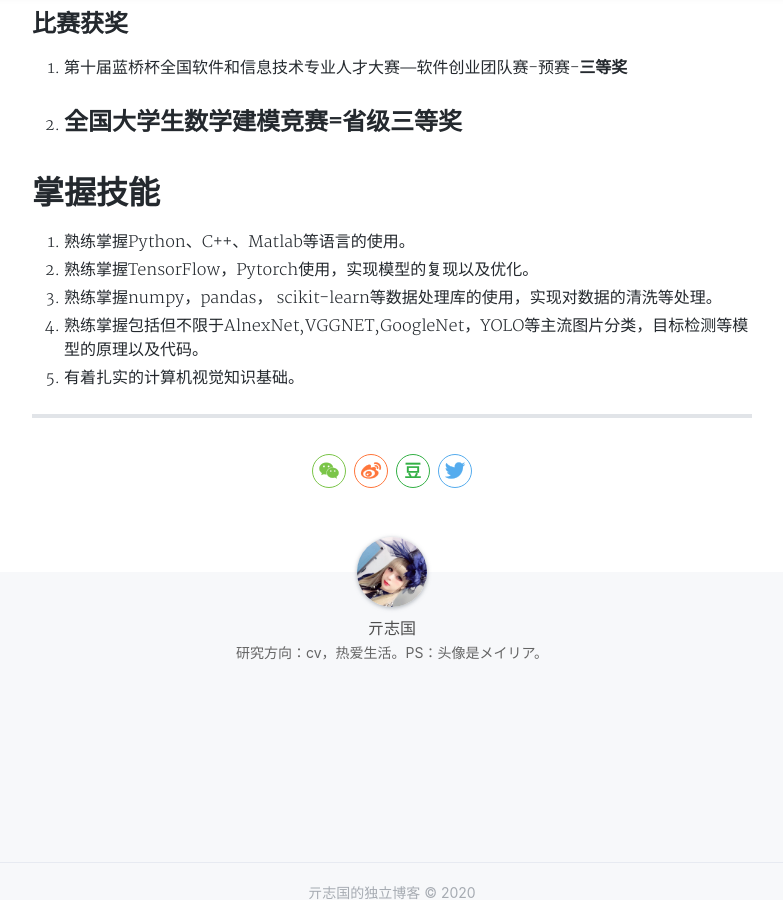
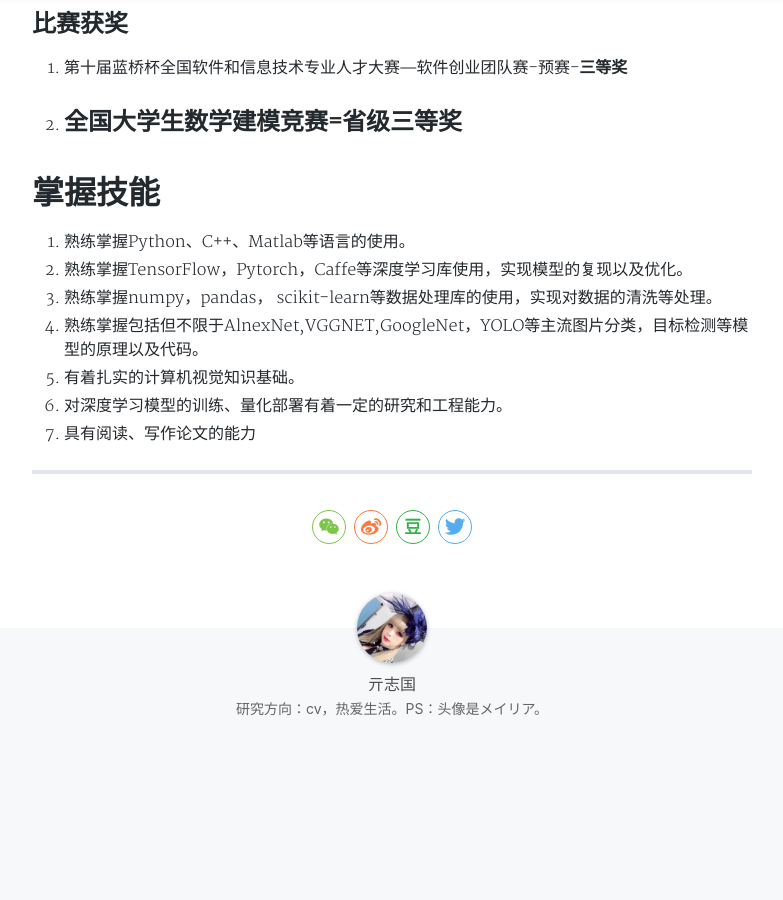
Before and after one commit to Qzgfather/Qzgfather.github.io, a Jekyll site: the page built from _posts/2020-01-09-hello.md, in a window 1280 px wide and 900 px high, scrolled down 1658 px. Shown: the whole window, without its empty margins (248-1031 px from the left). Built offline with Jekyll 4.4.1, drawn with Linux system fonts in a browser that asks for light colours; nearby versions of some CDN libraries; a style sheet for code colours, icons or effects is not loaded.

Commit message:
Update 2020-01-09-hello.md

```diff
--- a/_posts/2020-01-09-hello.md
+++ b/_posts/2020-01-09-hello.md
@@ -60,9 +60,11 @@ tags: 个人简介
 # 掌握技能
 
 1. 熟练掌握Python、C++、Matlab等语言的使用。
-2. 熟练掌握TensorFlow，Pytorch使用，实现模型的复现以及优化。
+2. 熟练掌握TensorFlow，Pytorch，Caffe等深度学习库使用，实现模型的复现以及优化。
 3. 熟练掌握numpy，pandas， scikit-learn等数据处理库的使用，实现对数据的清洗等处理。
 4. 熟练掌握包括但不限于AlnexNet,VGGNET,GoogleNet，YOLO等主流图片分类，目标检测等模型的原理以及代码。
 5. 有着扎实的计算机视觉知识基础。
+6. 对深度学习模型的训练、量化部署有着一定的研究和工程能力。
+7. 具有阅读、写作论文的能力
 
 ---
```
